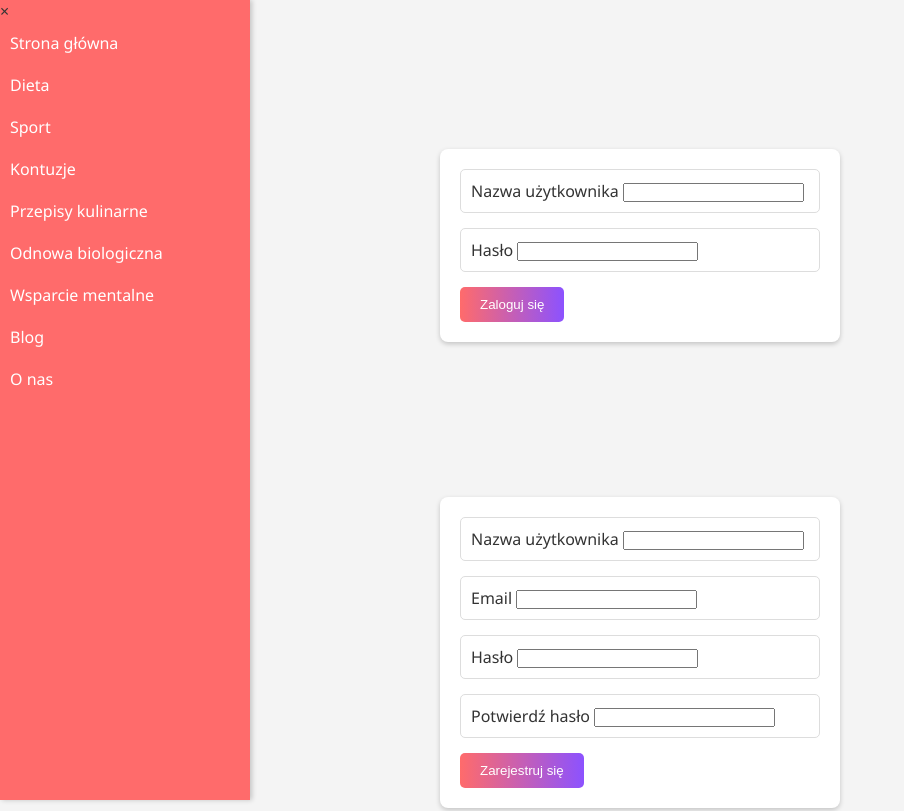
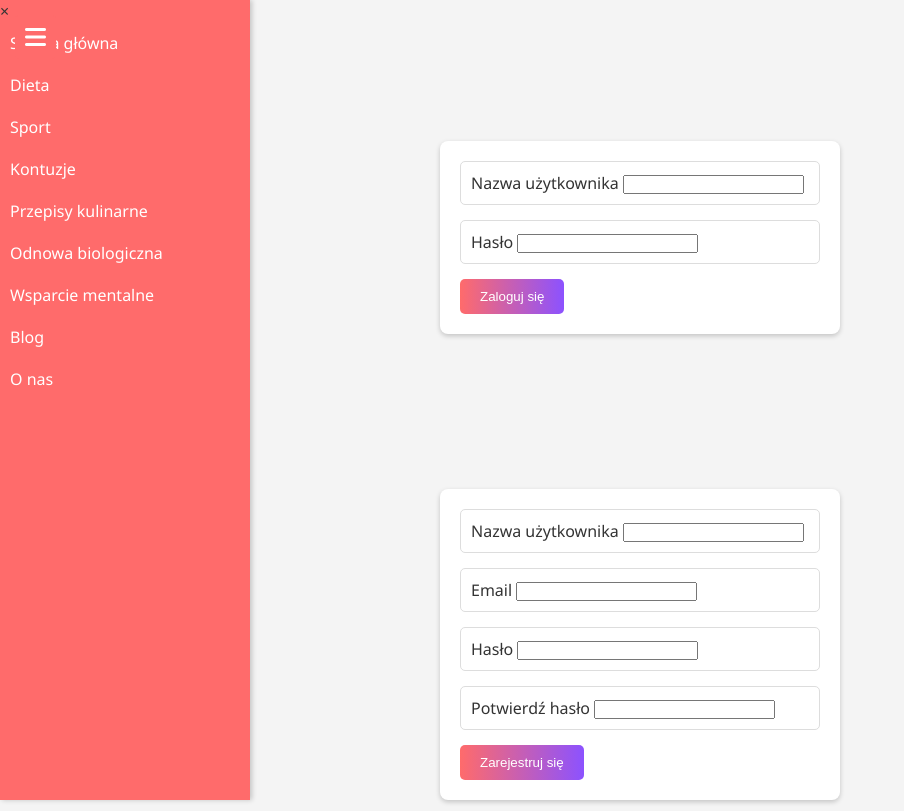
Before and after one commit to rdembski/FitMind-Guru, a website: page index.html in a window 1280 px wide. Shown: the top 811 px of the page, without its empty margins (0-904 px from the left). Drawn offline with Linux system fonts and the light colour scheme.

Commit message:
Update style.css

```diff
--- a/style.css
+++ b/style.css
@@ -36,6 +36,24 @@ button {
 
 button:hover {
   background-color: var(--secondary-color);
+}
+
+.menu-toggle {
+    position: fixed;
+    top: 15px;
+    left: 15px;
+    z-index: 1001; /* Upewnij się, że przycisk jest widoczny nad menu */
+    cursor: pointer;
+    font-size: 24px;
+    color: var(--primary-color);
+}
+
+/* Dodatkowe style, aby poprawić wygląd i widoczność ikony przycisku */
+.fas.fa-bars {
+    color: #fff; /* Domyślny kolor ikony */
+    background-color: var(--primary-color); /* Tło dla lepszej widoczności */
+    padding: 10px;
+    border-radius: 5px;
 }
 
 /* Stylizacja wysuwanego menu */
```
